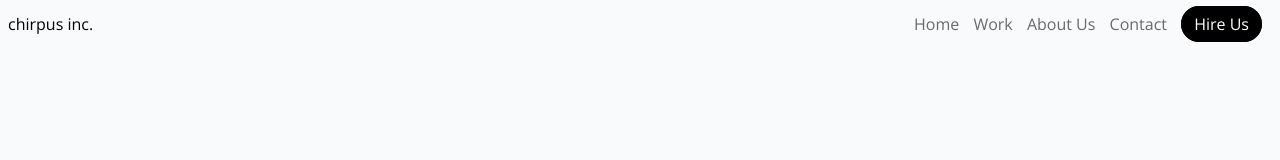
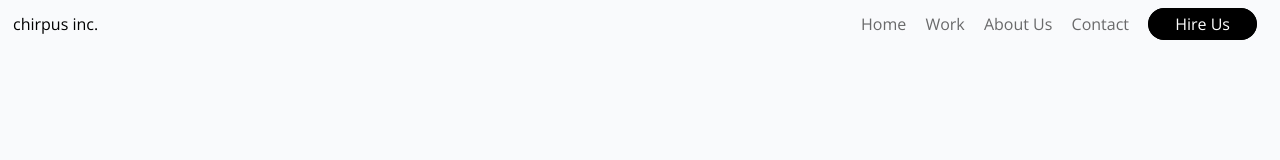
Before and after one commit to alliestehney/html-css, a plain HTML site: page index.html in a window 1280 px wide. Drawn offline with nearby package versions, Linux system fonts and the light colour scheme.

Commit message:
styled hire us button

```diff
--- a/style.css
+++ b/style.css
@@ -15,18 +15,19 @@ body {
 .navbar a {
 	text-decoration: none;
 	color: #69696a;
-	margin-right: 10px;
+	margin-right: 15px;
 }
 
 #hireBTN {
 	background-color: #000;
-	padding: 6px 12px;
+	padding: 4px 26px;
 	color: white;
 	border: 1px solid black;
-	border-radius: 25px;
+	border-radius: 71px;
 }
 
 #brand {
 	float: left;
 	margin-top: 5px;
+	margin-left: 5px;
 }
```
